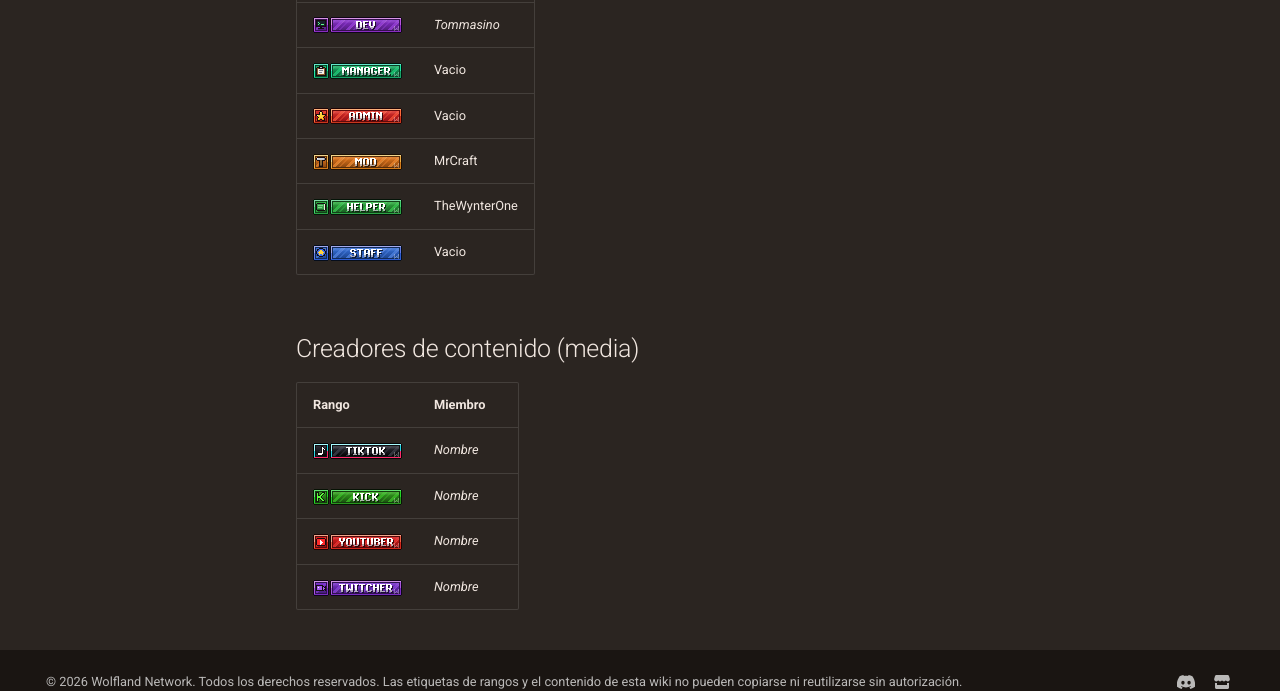
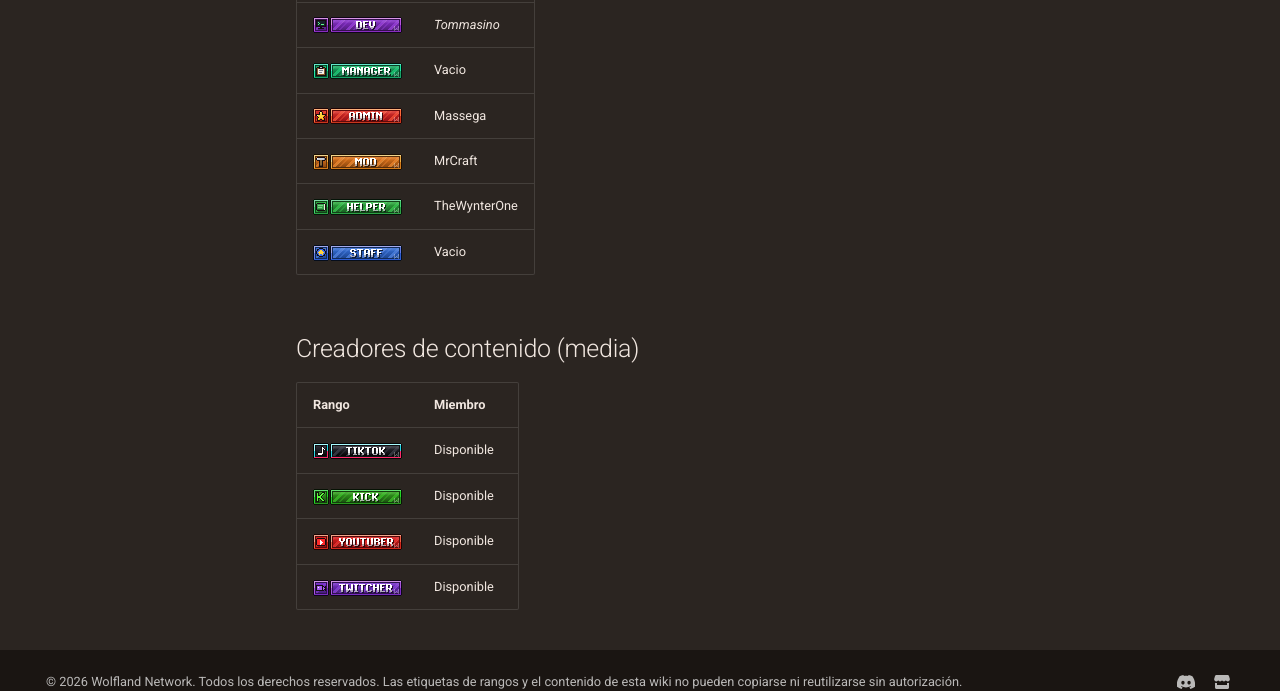
Before and after one commit to SrMaruchans/Wiki, an MkDocs documentation site: the page built from docs/staff.md, in a window 1280 px wide and 1193 px high. Shown: the part 479-1170 px from the top of the window. Built offline with MkDocs 1.6.1 and Material for MkDocs 9.7.7, drawn with Linux system fonts in a browser that asks for light colours.

Commit message:
Update staff.md

```diff
--- a/docs/staff.md
+++ b/docs/staff.md
@@ -10,7 +10,7 @@ Conoce al equipo que cuida Wolfland Network. Las funciones de cada rango están
 | ![Owner](assets/images/ranks/owner.png){ .rank-tag } | Jhazz26 |
 | ![Dev](assets/images/ranks/dev.png){ .rank-tag } | _Tommasino_ |
 | ![Manager](assets/images/ranks/manager.png){ .rank-tag } | Vacio |
-| ![Admin](assets/images/ranks/admin.png){ .rank-tag } | Vacio |
+| ![Admin](assets/images/ranks/admin.png){ .rank-tag } | Massega |
 | ![Mod](assets/images/ranks/mod.png){ .rank-tag } | MrCraft |
 | ![Helper](assets/images/ranks/helper.png){ .rank-tag } | TheWynterOne |
 | ![T-Helper](assets/images/ranks/thelper.png){ .rank-tag } | Vacio |
@@ -19,7 +19,7 @@ Conoce al equipo que cuida Wolfland Network. Las funciones de cada rango están
 
 | Rango | Miembro |
 |-------|---------|
-| ![Tiktoker](assets/images/ranks/tiktok.png){ .rank-tag } | *Nombre* |
-| ![Kick](assets/images/ranks/kick.png){ .rank-tag } | *Nombre* |
-| ![Youtuber](assets/images/ranks/youtuber.png){ .rank-tag } | *Nombre* |
-| ![Twitcher](assets/images/ranks/twitcher.png){ .rank-tag } | *Nombre* |
+| ![Tiktoker](assets/images/ranks/tiktok.png){ .rank-tag } | Disponible |
+| ![Kick](assets/images/ranks/kick.png){ .rank-tag } | Disponible |
+| ![Youtuber](assets/images/ranks/youtuber.png){ .rank-tag } | Disponible |
+| ![Twitcher](assets/images/ranks/twitcher.png){ .rank-tag } | Disponible |
```
